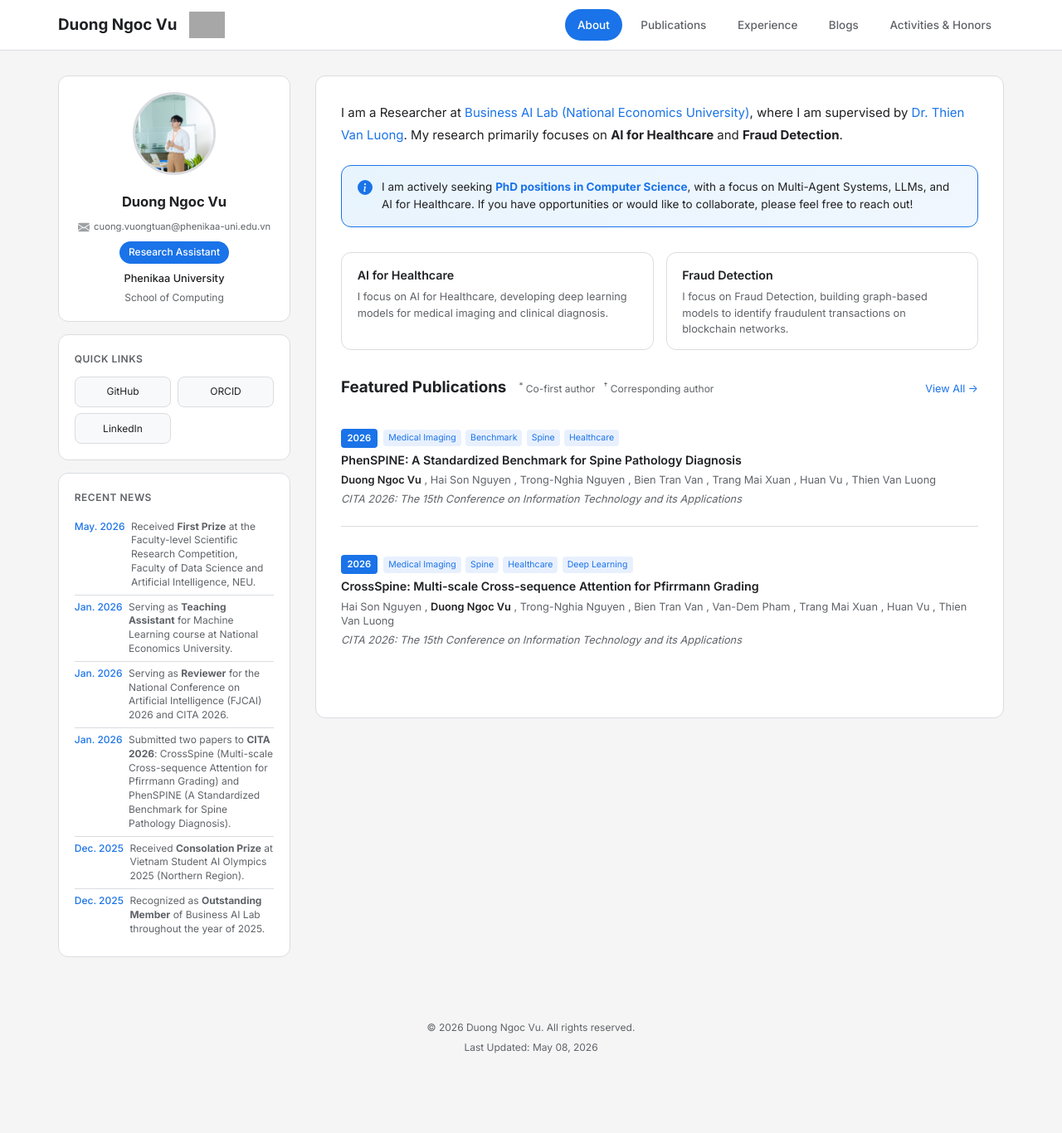
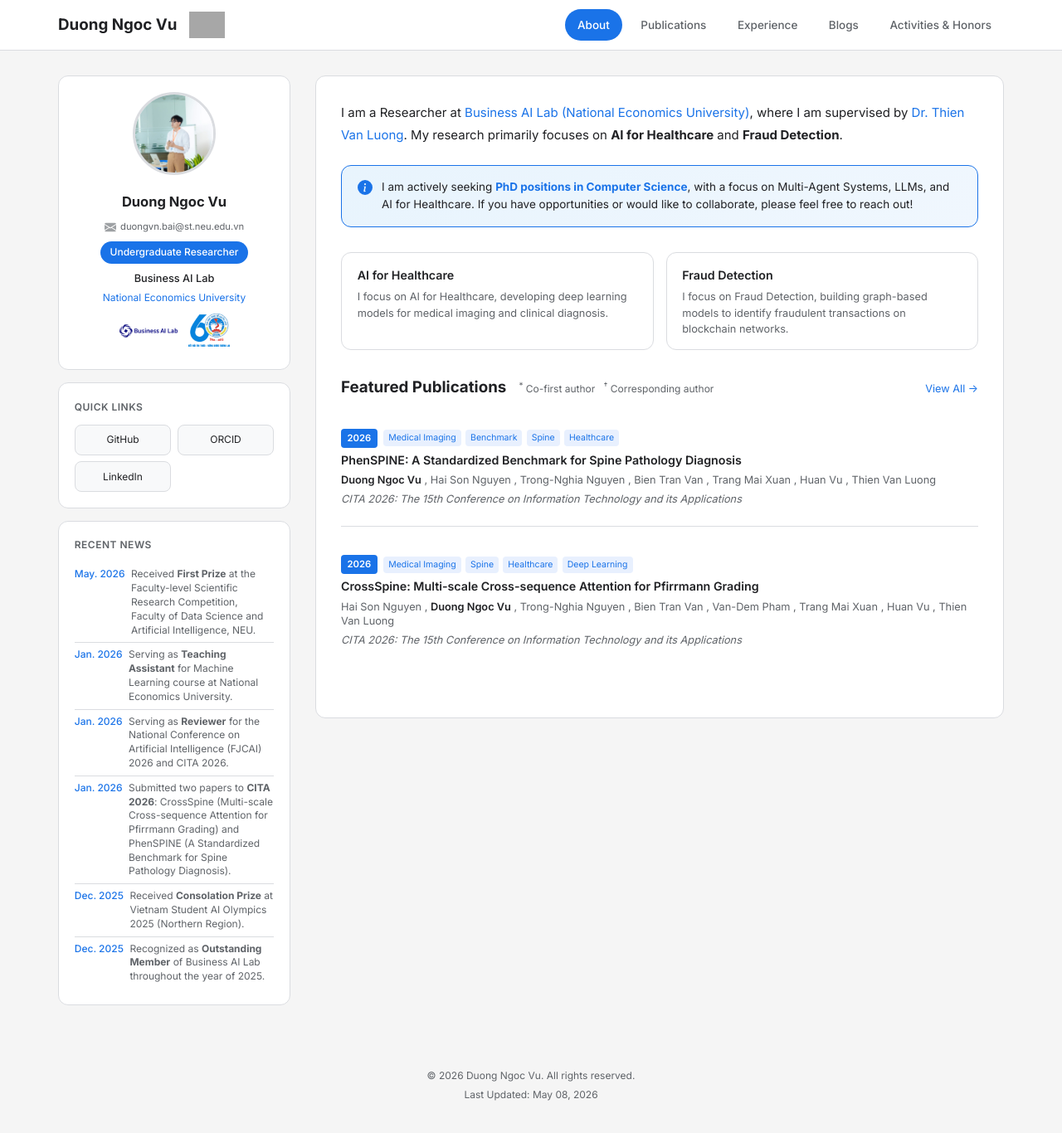
Before and after one commit to Duongvu05/NgocDuong.github.io, a Jekyll site: the page built from index.md, in a window 1280 px wide and 1372 px high. Shown: the top 1366 px of the window at 83% size. Built offline with Jekyll 4.4.1, drawn with Linux system fonts in a browser that asks for light colours; grey boxes are pictures that could not be loaded.

Commit message:
Add NEU and BAILab logos, fix sidebar info

```diff
--- a/_includes/sidebar.html
+++ b/_includes/sidebar.html
@@ -10,16 +10,26 @@
   <h2 class="profile-name">{{ site.owner_name }}</h2>
   <p class="profile-email">
     <svg width="14" height="14" fill="currentColor" viewBox="0 0 16 16">
-      <path
-        d="M.05 3.555A2 2 0 0 1 2 2h12a2 2 0 0 1 1.95 1.555L8 8.414.05 3.555ZM0 4.697v7.104l5.803-3.558L0 4.697ZM6.761 8.83l-6.57 4.027A2 2 0 0 0 2 14h12a2 2 0 0 0 1.808-1.144l-6.57-4.027L8 9.586l-1.239-.757Zm3.436-.586L16 11.801V4.697l-5.803 3.546Z" />
+      <path d="M.05 3.555A2 2 0 0 1 2 2h12a2 2 0 0 1 1.95 1.555L8 8.414.05 3.555ZM0 4.697v7.104l5.803-3.558L0 4.697ZM6.761 8.83l-6.57 4.027A2 2 0 0 0 2 14h12a2 2 0 0 0 1.808-1.144l-6.57-4.027L8 9.586l-1.239-.757Zm3.436-.586L16 11.801V4.697l-5.803 3.546Z" />
     </svg>
-    cuong.vuongtuan@phenikaa-uni.edu.vn
+    {{ site.owner_email }}
   </p>
-  <p class="profile-title">Research Assistant</p>
+  <p class="profile-title">Undergraduate Researcher</p>
   <p class="profile-affiliation">
-    <a href="{{ site.socials.university }}" target="_blank">Phenikaa University</a>
+    <a href="https://bailab.vn/" target="_blank">Business AI Lab</a>
   </p>
-  <p class="profile-school">School of Computing</p>
+  <p class="profile-school">
+    <a href="{{ site.socials.university }}" target="_blank">National Economics University</a>
+  </p>
+  <!-- Logos -->
+  <div style="display:flex;align-items:center;justify-content:center;gap:12px;margin-top:10px;">
+    <a href="https://bailab.vn/" target="_blank">
+      <img src="{{ '/assets/img/bailab_logo.png' | relative_url }}" alt="Business AI Lab" style="height:40px;object-fit:contain;">
+    </a>
+    <a href="{{ site.socials.university }}" target="_blank">
+      <img src="{{ '/assets/img/neu_logo.png' | relative_url }}" alt="NEU" style="height:40px;object-fit:contain;">
+    </a>
+  </div>
 </div>
 
 <!-- Quick Links Section -->
```
Also changed, not shown: assets/img/bailab_logo.png (added), assets/img/neu_logo.png (added).
